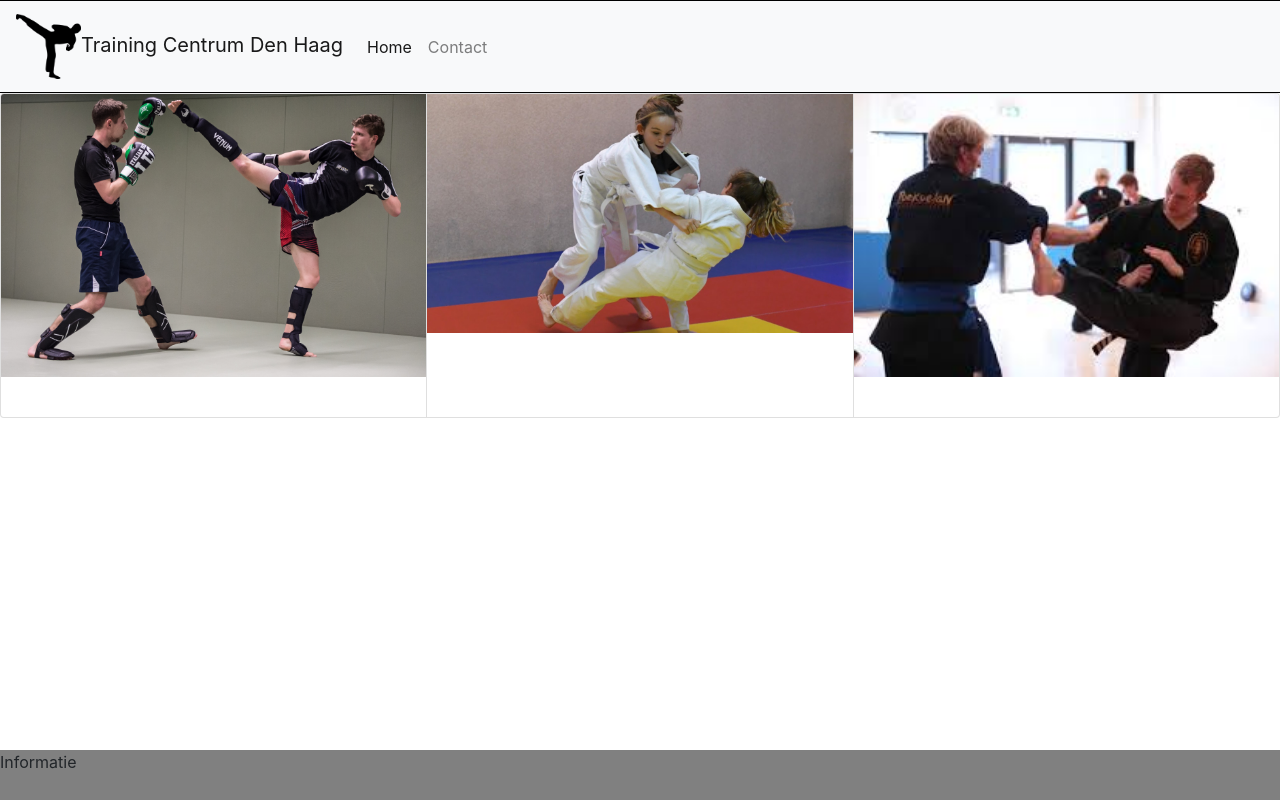
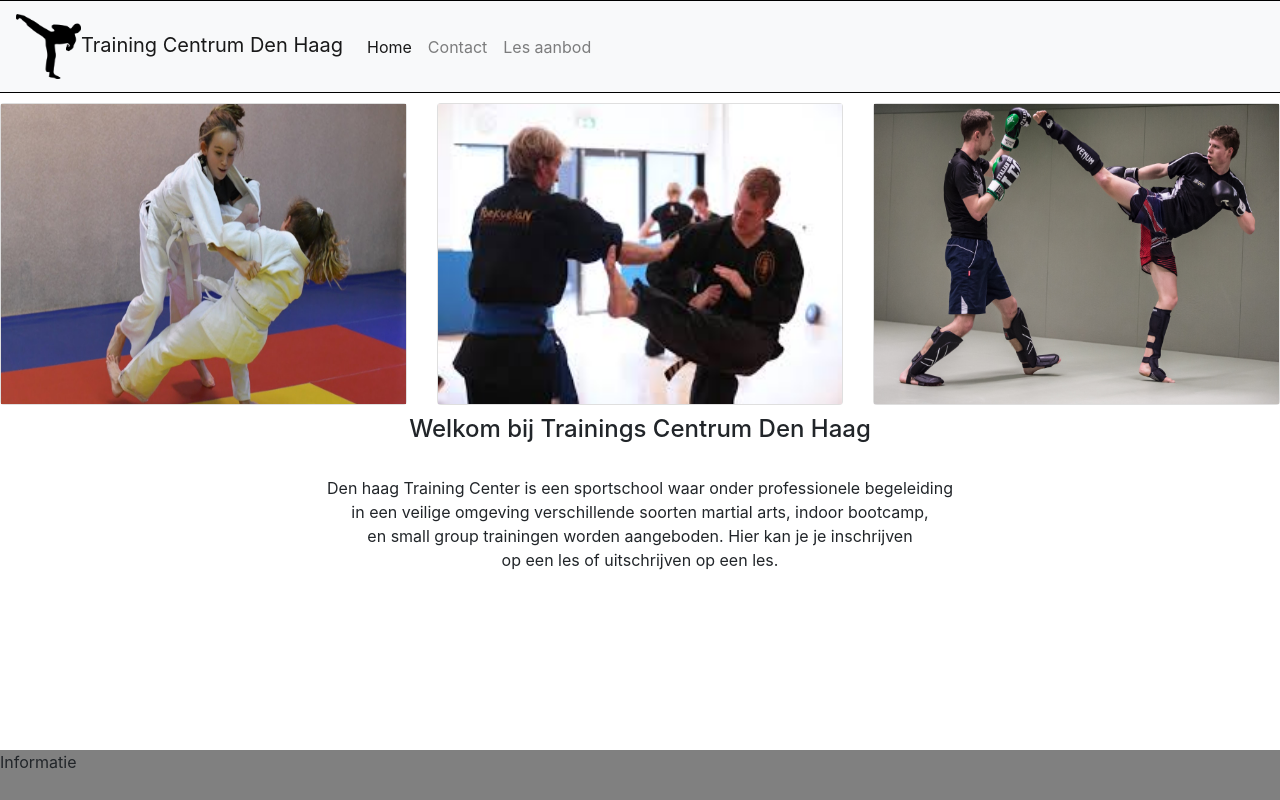
Before and after one commit to DelanivanderZwan/training_factory, a Symfony app: template templates/base.html.twig in a window 1280 px wide. Run offline with Twig, Linux system fonts and the light colour scheme; the template is opened without the code that fills it, so the values that code supplies are empty; some libraries are stand-ins or nearby versions.

Commit message:
finished homepage

```diff
--- a/composer.json
+++ b/composer.json
@@ -11,6 +11,7 @@
         "symfony/dotenv": "4.4.*",
         "symfony/flex": "^1.3.1",
         "symfony/framework-bundle": "4.4.*",
+        "symfony/orm-pack": "^1.0",
         "symfony/twig-pack": "^1.0",
         "symfony/web-server-bundle": "4.4.*",
         "symfony/yaml": "4.4.*"
--- a/public/css/style.css
+++ b/public/css/style.css
@@ -10,8 +10,14 @@ nav {
      border-top: solid black 1px;
      border-bottom:  solid black 1px;
 }
+.foto{
+     height: 300px;
+}
+.card{
+     margin-top: 10px;
+}
+.text{
+     text-align: center;
+     margin-top: 10px;
 
-card{
-     width: 50%;
-     height: 20px;
 }
--- a/templates/base.html.twig
+++ b/templates/base.html.twig
@@ -19,28 +19,32 @@
                 </button>
                 <div class="collapse navbar-collapse" id="navbarNavAltMarkup">
                     <div class="navbar-nav">
-                        <a class="nav-item nav-link active" href="#">Home <span class="sr-only">(current)</span></a>
+                        <a class="nav-item nav-link active" href="base.html.twig">Home <span class="sr-only">(current)</span></a>
                         <a class="nav-item nav-link" href="#">Contact</a>
+                        <a class="nav-item nav-link" href="#">Les aanbod</a>
                     </div>
                 </div>
             </nav>
 
-            <div class="card-group">
+            <div class="card-deck">
                 <div class="card">
-                    <img src="images/kickboxen.jpg" class="card-img-top" alt="...">
-                    <div class="card-body">
-                    </div>
+                    <img class="foto" src="images/intro-judo.jpg" class="card-img-top" alt="...">
                 </div>
                 <div class="card">
-                    <img src="images/intro-judo.jpg" class="card-img-top" alt="...">
-                    <div class="card-body">
-                    </div>
+                    <img class="foto" src="images/martialarts.jpg" class="card-img-top" alt="...">
                 </div>
                 <div class="card">
-                    <img src="/images/martialarts.jpg" class="card-img-top" alt="...">
-                    <div class="card-body">
-                    </div>
+                    <img class="foto" src="images/kickboxen.jpg" class="card-img-top" alt="...">
                 </div>
+            </div>
+
+            <div class="text">
+            <h4>Welkom bij Trainings Centrum Den Haag</h4>
+                <br>
+            <p>Den haag Training Center is een sportschool waar onder professionele begeleiding <br>
+                in een veilige omgeving verschillende soorten martial arts, indoor bootcamp, <br>
+                en small group trainingen worden aangeboden. Hier kan je je inschrijven <br>
+                op een les of uitschrijven op een les.</p>
             </div>
         {% endblock %}
         {% block footer %}
```
Also changed, not shown: templates/aanbod.html.twig (added, +54 -0 lines), templates/deelnemer/activiteiten.html.twig (deleted), 1 other file.
